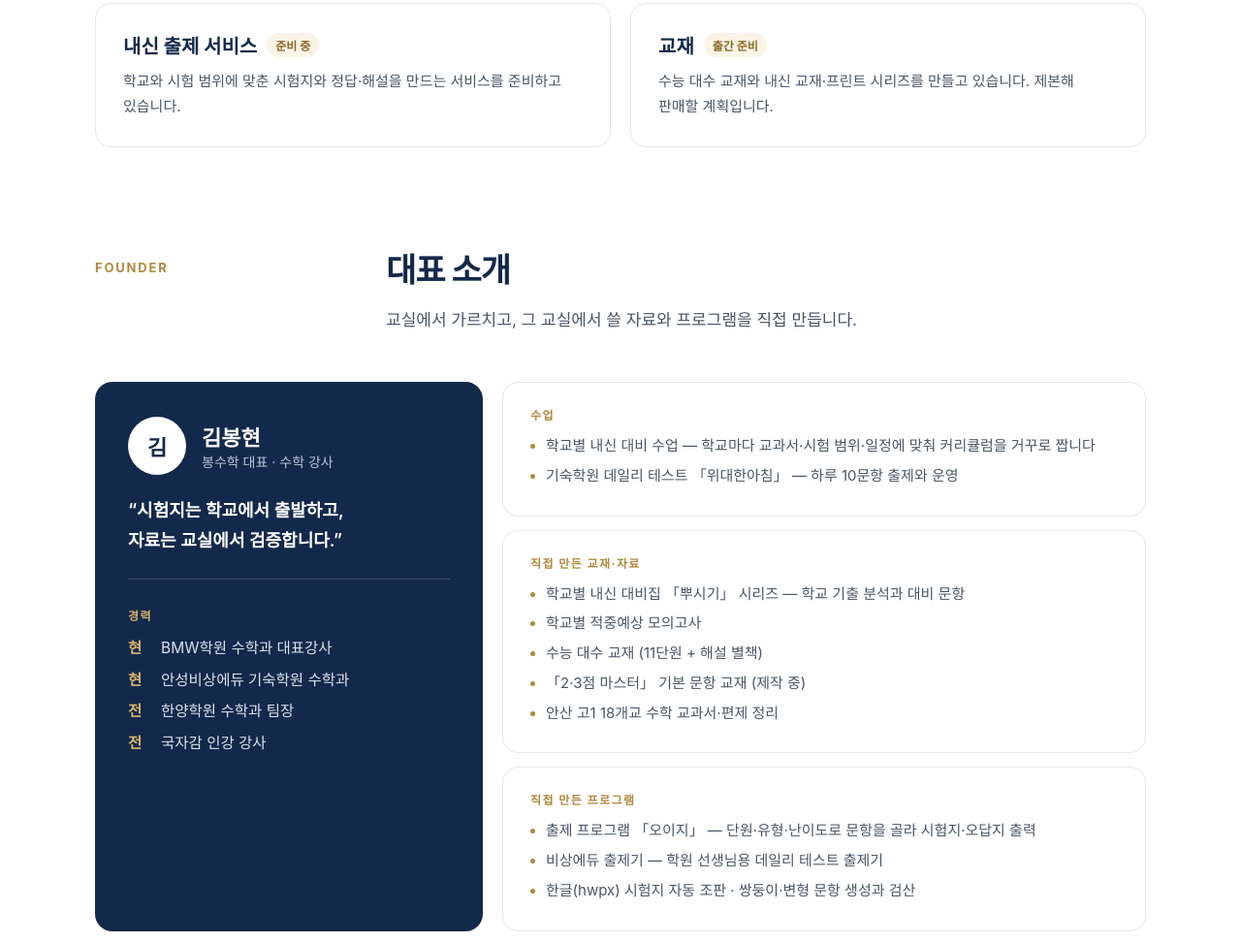
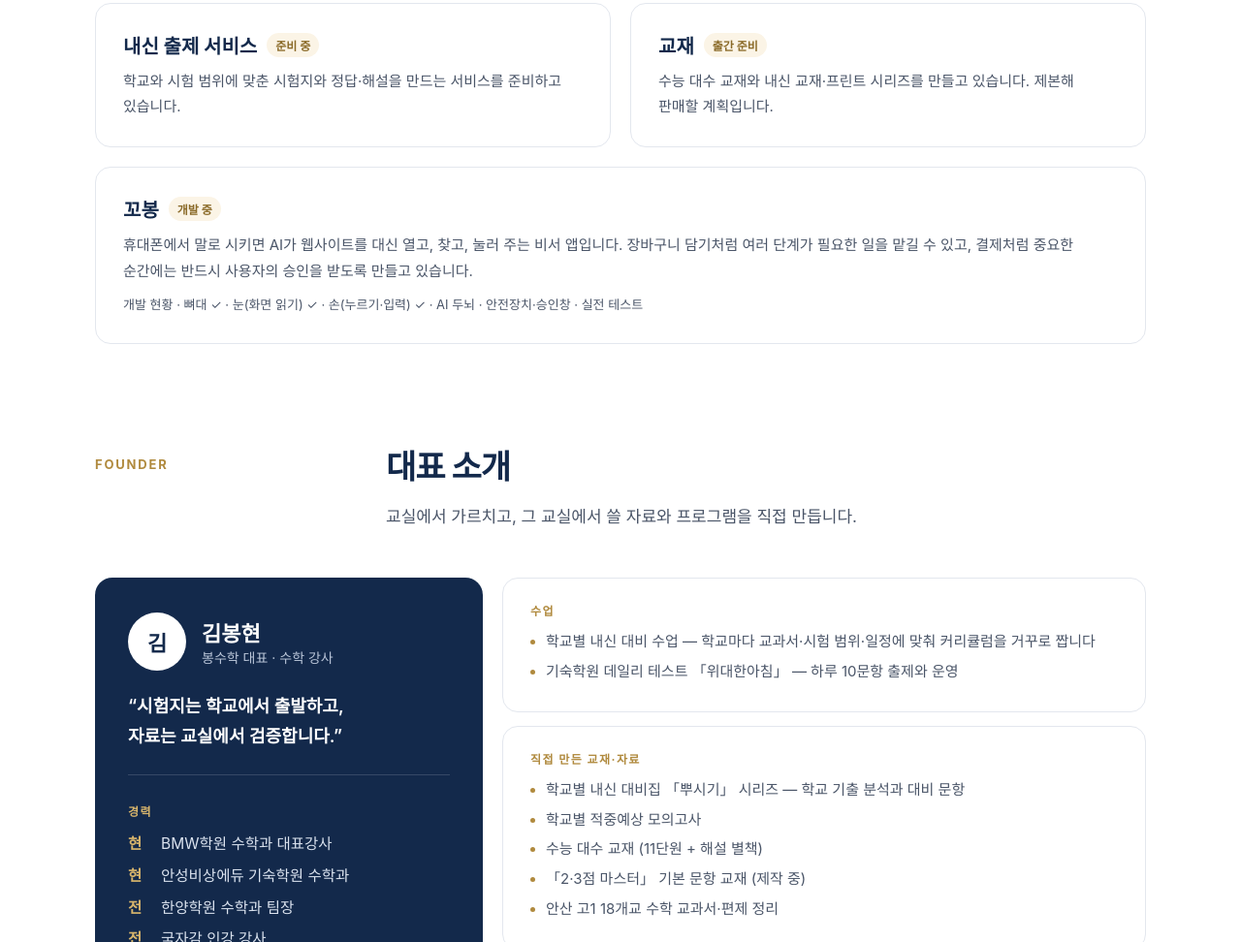
Before and after one commit to streetpoet01/bongsuhak-site, a plain HTML site: page company.html in a window 1280 px wide. Shown: the part 2506-3478 px from the top of the page at 97% size. Drawn offline with Linux system fonts and the light colour scheme; a web font is replaced by a local one.

Commit message:
만든 것: 꼬봉(개발 중) 카드 추가

```diff
--- a/company.html
+++ b/company.html
@@ -184,6 +184,7 @@ footer .en{max-width:560px}
     <div class="pc"><div class="t"><h3>비상에듀 출제기</h3><span class="tag">출제 프로그램</span></div><p>오이지를 학원 선생님용으로 간추린 버전으로, 매일 10문항 데일리 테스트에 씁니다.</p></div>
     <div class="pc"><div class="t"><h3>내신 출제 서비스</h3><span class="tag soon">준비 중</span></div><p>학교와 시험 범위에 맞춘 시험지와 정답·해설을 만드는 서비스를 준비하고 있습니다.</p></div>
     <div class="pc"><div class="t"><h3>교재</h3><span class="tag soon">출간 준비</span></div><p>수능 대수 교재와 내신 교재·프린트 시리즈를 만들고 있습니다. 제본해 판매할 계획입니다.</p></div>
+    <div class="pc" style="grid-column:1/-1"><div class="t"><h3>꼬봉</h3><span class="tag soon">개발 중</span></div><p>휴대폰에서 말로 시키면 AI가 웹사이트를 대신 열고, 찾고, 눌러 주는 비서 앱입니다. 장바구니 담기처럼 여러 단계가 필요한 일을 맡길 수 있고, 결제처럼 중요한 순간에는 반드시 사용자의 승인을 받도록 만들고 있습니다.</p><p style="font-size:13px">개발 현황 · 뼈대 ✓ · 눈(화면 읽기) ✓ · 손(누르기·입력) ✓ · AI 두뇌 · 안전장치·승인창 · 실전 테스트</p></div>
   </div>
 </div></section>
 
```
